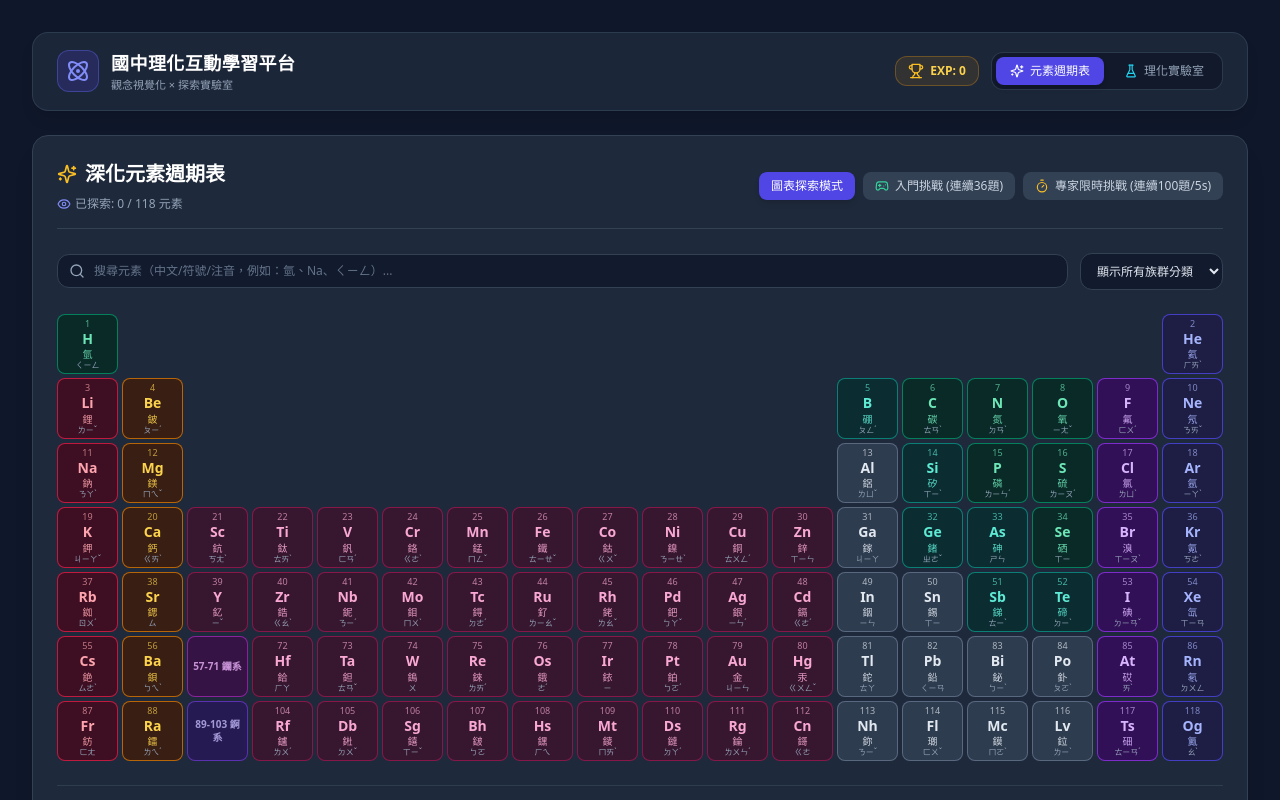
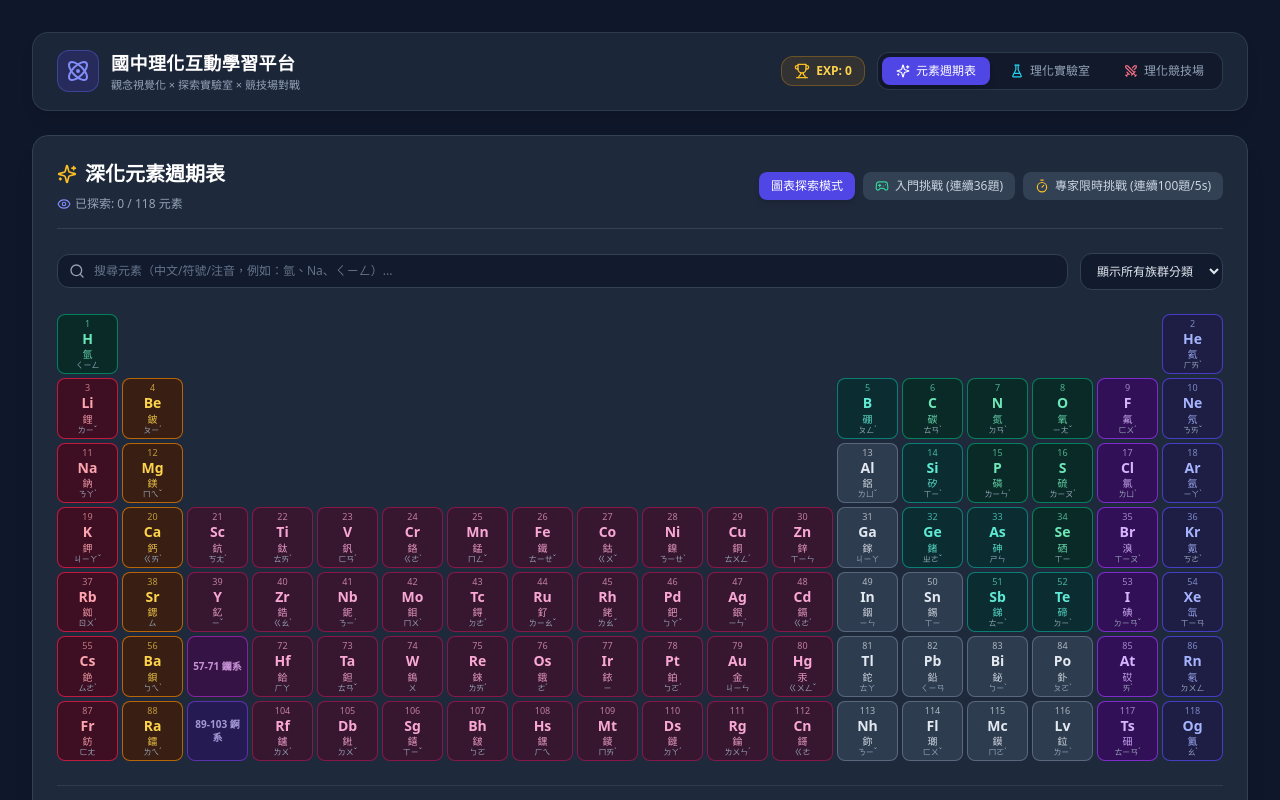
Before and after one commit to rogerwang8778/ScienceApp, a React (Vite) app: page / in a window 1280 px wide. Shown: the top 800 px of the page. Built offline with nearby package versions, Linux system fonts and the light colour scheme.

Commit message:
Updated App.tsx

```diff
--- a/src/App.tsx
+++ b/src/App.tsx
@@ -1,10 +1,11 @@
 import React, { useState } from 'react';
-import { Sparkles, Atom, FlaskConical, Trophy } from 'lucide-react';
+import { Sparkles, Atom, FlaskConical, Trophy, Swords } from 'lucide-react';
 import PeriodicTable from './PeriodicTable';
 import ScienceLab from './ScienceLab/ScienceLab';
+import ScienceArena from './ScienceArena/ScienceArena';
 
 export default function App() {
-  const [activeTab, setActiveTab] = useState('table'); // 'table' | 'lab'
+  const [activeTab, setActiveTab] = useState('table'); // 'table' | 'lab' | 'arena'
   const [userExp, setUserExp] = useState(0);
 
   // 增加經驗值 Function
@@ -22,7 +23,7 @@ export default function App() {
           </div>
           <div>
             <h1 className="text-lg font-bold text-white tracking-wide">國中理化互動學習平台</h1>
-            <p className="text-[11px] text-slate-400">觀念視覺化 × 探索實驗室</p>
+            <p className="text-[11px] text-slate-400">觀念視覺化 × 探索實驗室 × 競技場對戰</p>
           </div>
         </div>
 
@@ -57,6 +58,18 @@ export default function App() {
               <FlaskConical className="w-3.5 h-3.5 text-cyan-400" />
               理化實驗室
             </button>
+
+            <button
+              onClick={() => setActiveTab('arena')}
+              className={`px-3.5 py-1.5 rounded-lg text-xs font-medium transition-all flex items-center gap-1.5 ${
+                activeTab === 'arena'
+                  ? 'bg-indigo-600 text-white shadow-md'
+                  : 'text-slate-400 hover:text-slate-200'
+              }`}
+            >
+              <Swords className="w-3.5 h-3.5 text-rose-400" />
+              理化競技場
+            </button>
           </nav>
         </div>
       </header>
@@ -70,6 +83,10 @@ export default function App() {
         {activeTab === 'lab' && (
           <ScienceLab onAddExp={addExp} />
         )}
+
+        {activeTab === 'arena' && (
+          <ScienceArena onAddExp={addExp} />
+        )}
       </main>
     </div>
   );
```
